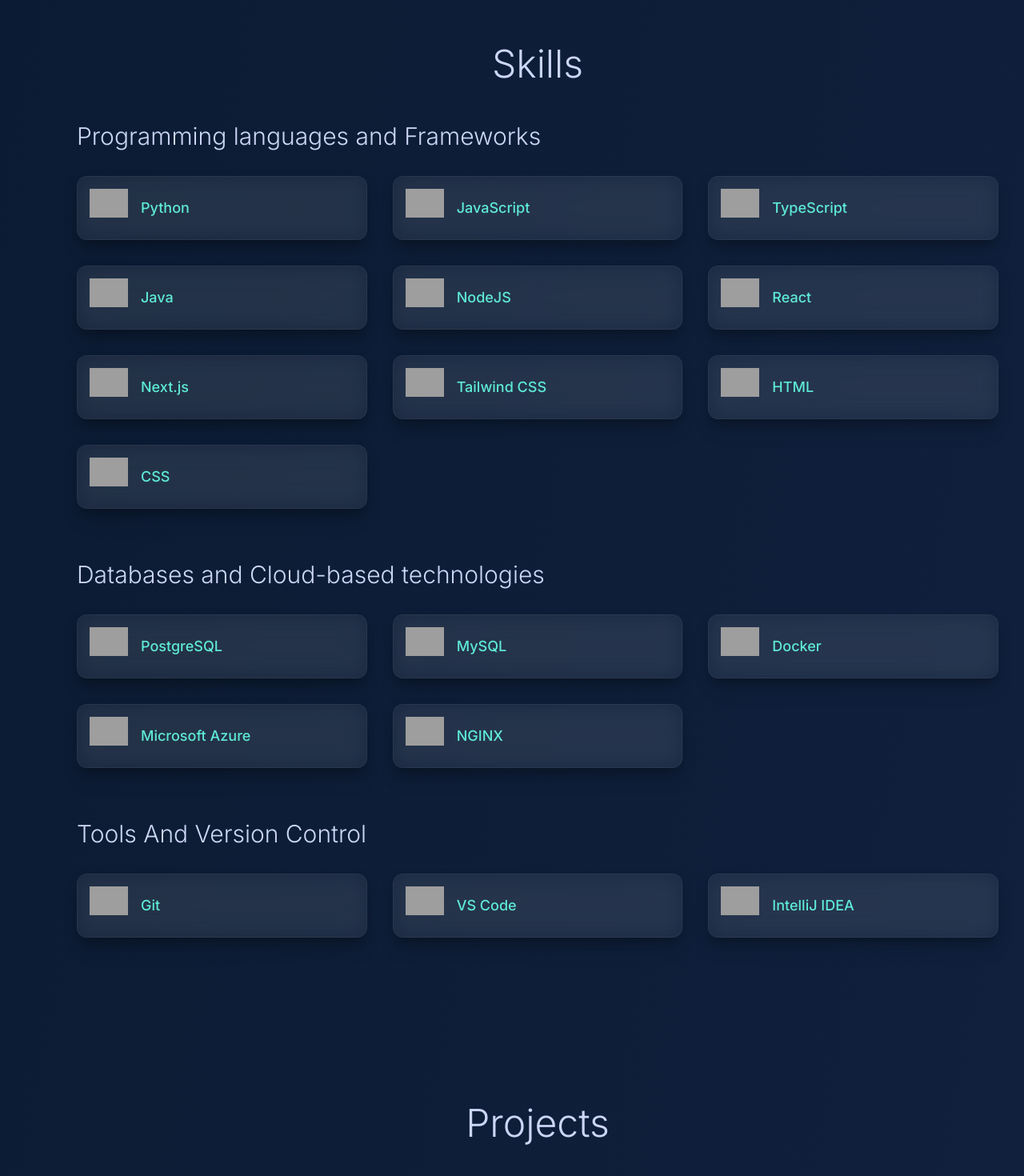
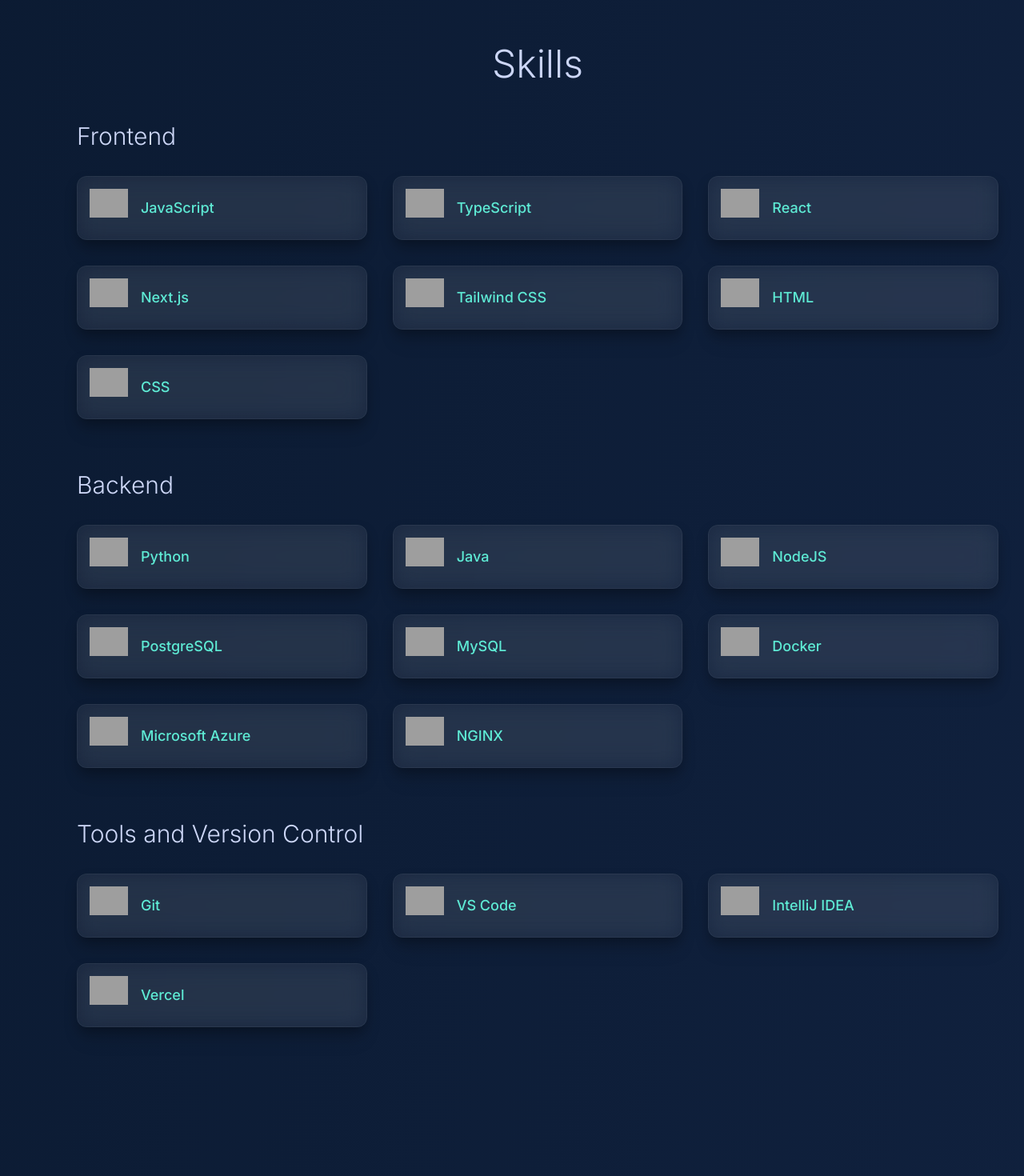
Before and after one commit to CypherGuy/Kabir-Ghai-Portfolio, a Next.js app: page / in a window 1280 px wide. Shown: the part 2752-4222 px from the top of the page at 80% size. Built offline with nearby package versions, Linux system fonts and the light colour scheme; grey boxes are pictures that could not be loaded.

Commit message:
refactor skills section: reorganize programming languages and frameworks, add frontend and backend categories, and include Vercel in tools

```diff
--- a/src/data/data.ts
+++ b/src/data/data.ts
@@ -29,12 +29,7 @@
 
   // Skills Section with added images and descriptions
   skills: {
-    "Programming languages and Frameworks": [
-      {
-        name: "Python",
-        image:
-          "https://cdn.jsdelivr.net/gh/devicons/devicon/icons/python/python-original.svg",
-      },
+    Frontend: [
       {
         name: "JavaScript",
         image:
@@ -44,16 +39,6 @@
         name: "TypeScript",
         image:
           "https://cdn.jsdelivr.net/gh/devicons/devicon/icons/typescript/typescript-original.svg",
-      },
-      {
-        name: "Java",
-        image:
-          "https://cdn.jsdelivr.net/gh/devicons/devicon/icons/java/java-original.svg",
-      },
-      {
-        name: "NodeJS",
-        image:
-          "https://cdn.jsdelivr.net/gh/devicons/devicon/icons/nodejs/nodejs-original.svg",
       },
       {
         name: "React",
@@ -81,7 +66,22 @@
           "https://cdn.jsdelivr.net/gh/devicons/devicon/icons/css3/css3-original.svg",
       },
     ],
-    "Databases and Cloud-based technologies": [
+    Backend: [
+      {
+        name: "Python",
+        image:
+          "https://cdn.jsdelivr.net/gh/devicons/devicon/icons/python/python-original.svg",
+      },
+      {
+        name: "Java",
+        image:
+          "https://cdn.jsdelivr.net/gh/devicons/devicon/icons/java/java-original.svg",
+      },
+      {
+        name: "NodeJS",
+        image:
+          "https://cdn.jsdelivr.net/gh/devicons/devicon/icons/nodejs/nodejs-original.svg",
+      },
       {
         name: "PostgreSQL",
         image:
@@ -108,7 +108,7 @@
           "https://cdn.jsdelivr.net/gh/devicons/devicon/icons/nginx/nginx-original.svg",
       },
     ],
-    "Tools And Version Control": [
+    "Tools and Version Control": [
       {
         name: "Git",
         image:
@@ -123,6 +123,11 @@
         name: "IntelliJ IDEA",
         image:
           "https://cdn.jsdelivr.net/gh/devicons/devicon/icons/intellij/intellij-original.svg",
+      },
+      {
+        name: "Vercel",
+        image:
+          "https://cdn.jsdelivr.net/gh/devicons/devicon/icons/vercel/vercel-original.svg",
       },
     ],
   },
```
